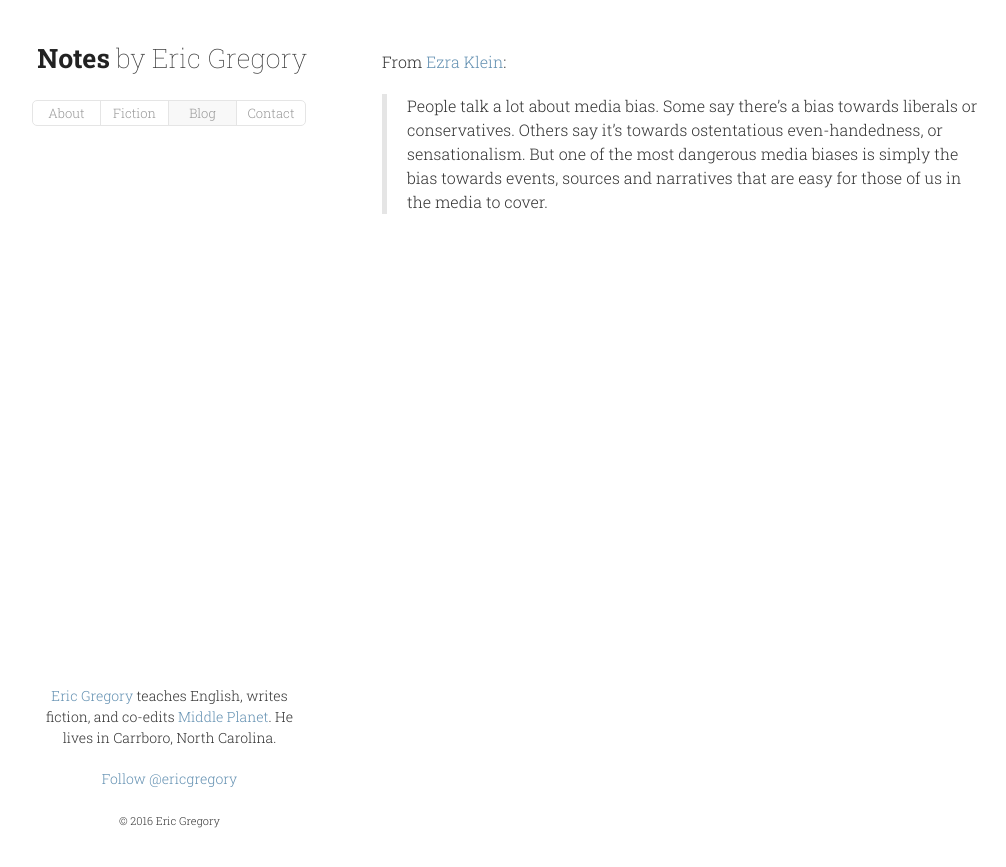
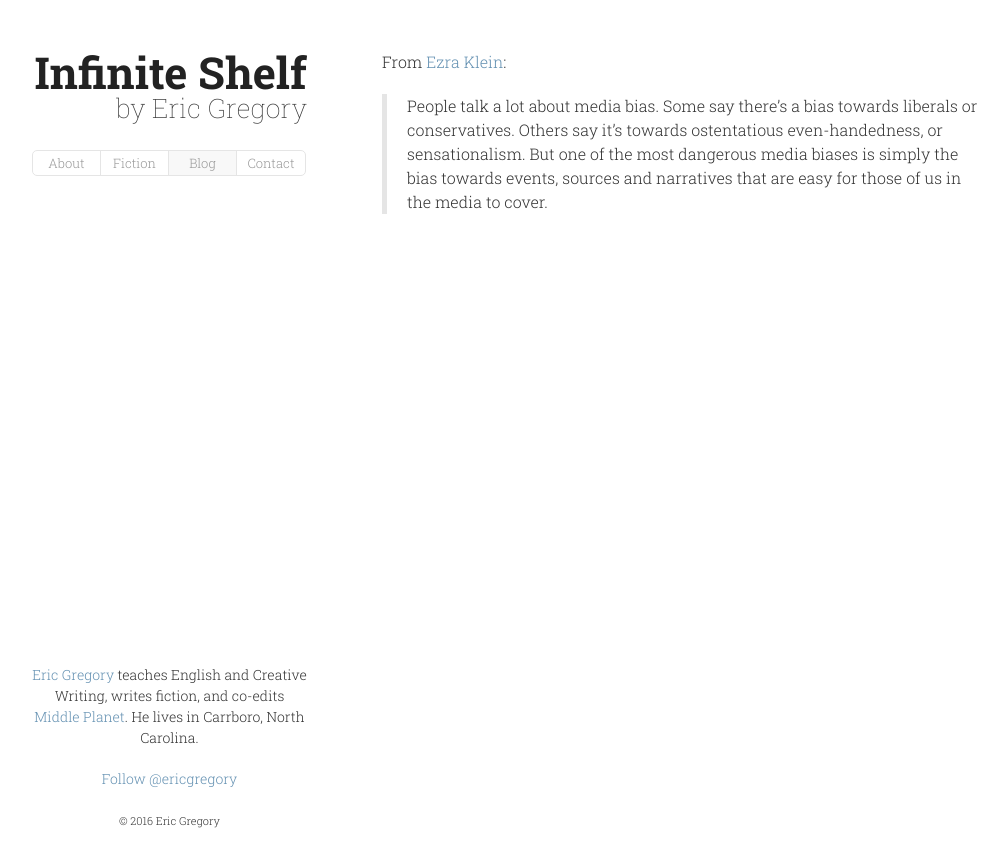
Before and after one commit to ericgregory/ericgregory.github.com, a Jekyll site: the page built from _posts/2013-04-23-bias.md, in a window 1280 px wide. Shown: the top 867 px of the page, without its empty margins (133-1139 px from the left). Built offline with Jekyll 4.4.1, drawn with Linux system fonts in a browser that asks for light colours; comment, search, counter and statistics services are not loaded.

Commit message:
Update title

```diff
--- a/_layouts/default.html
+++ b/_layouts/default.html
@@ -3,7 +3,7 @@
 	<head>
 		<meta charset="utf-8" />
 		<meta http-equiv="X-UA-Compatible" content="chrome=1" />
-		<title>{% if page.title %}{{ page.title }}{% else %}Notes by Eric Gregory{% endif %}</title>
+		<title>{% if page.title %}{{ page.title }}{% else %}Infinite Shelf by Eric Gregory{% endif %}</title>
 
 		<link rel="canonical" href="{{ site.url }}{{ page.url }}" />
 {% if page.blogfeed %}
@@ -19,7 +19,7 @@
 		<div class="wrapper">
 			<header>
 				<div id="banner">
-				<span id="title"><strong>Notes</strong></span><span id="byline"> by Eric Gregory</span>
+				<span id="title"><strong>Infinite Shelf</strong></span><br><span id="byline"> by Eric Gregory</span>
     			</div>
 				<nav><ul>
 					<li><a {% if location == 'about' %}class="active" {% endif %}href="/about/">About</a></li>
@@ -33,7 +33,7 @@
 			</section>
 			<footer>
 
-				<p><a href="/about/">Eric Gregory</a> teaches English, writes fiction, and co-edits <a href="http://www.middle-planet.com">Middle Planet</a>. He lives in Carrboro, North Carolina.</p>
+				<p><a href="/about/">Eric Gregory</a> teaches English and Creative Writing, writes fiction, and co-edits <a href="http://www.middle-planet.com">Middle Planet</a>. He lives in Carrboro, North Carolina.</p>
 				<p>
 				<a href="https://twitter.com/ericgregory" class="twitter-follow-button" data-show-count="false" data-size="large" data-dnt="true">Follow @ericgregory</a>
 <script>!function(d,s,id){var js,fjs=d.getElementsByTagName(s)[0],p=/^http:/.test(d.location)?'http':'https';if(!d.getElementById(id)){js=d.createElement(s);js.id=id;js.src=p+'://platform.twitter.com/widgets.js';fjs.parentNode.insertBefore(js,fjs);}}(document, 'script', 'twitter-wjs');</script>
--- a/css/main.css
+++ b/css/main.css
@@ -9,16 +9,16 @@
 
 #title {
     font-family: 'Roboto Slab', Helvetica;
-    font-size: 20pt;
+    font-size: 33pt;
     font-weight: 700;
-    line-height: 0.6em;
+    line-height: 1.0em;
 }
 
 #byline {
     font-family: 'Roboto Slab', Helvetica;
     font-size: 20pt;
     font-weight: 100;
-    line-height: 0.6em;
+    line-height: 1.0em;
 }
 
 .articles {
```
